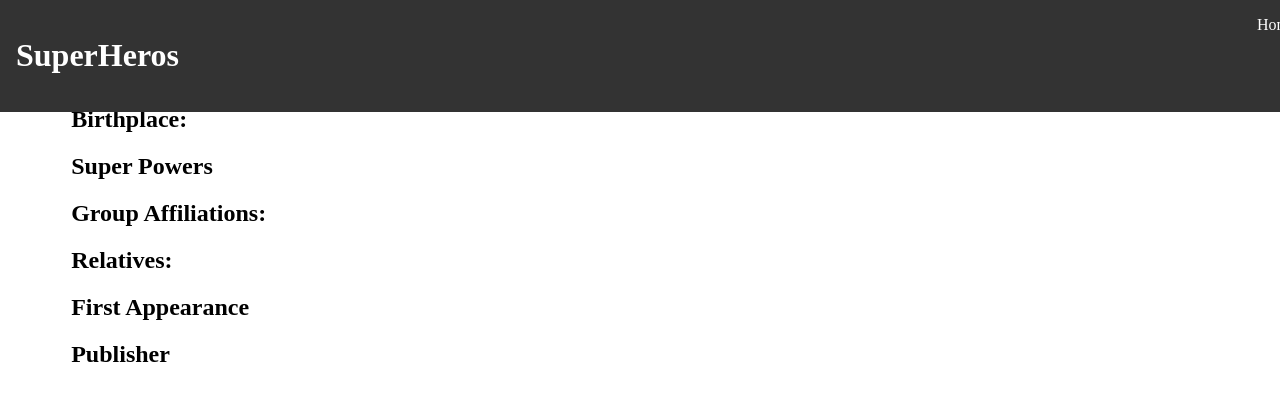
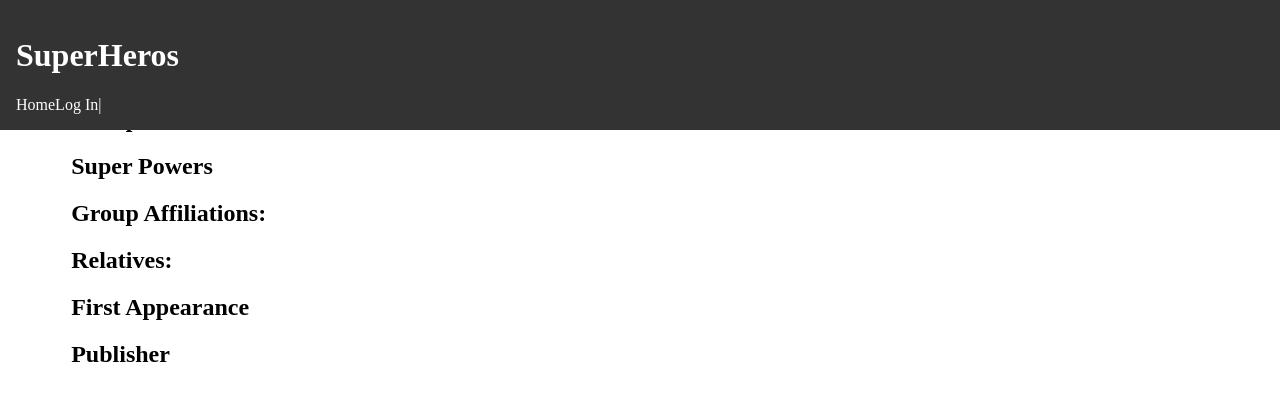
Before and after one commit to mira87/superheros, a Django app: template practiceapp/templates/practiceapp/superhero_detail.html in a window 1280 px wide. Shown: the top 401 px of the page. Run offline with Django 3.2, Linux system fonts and the light colour scheme; the template is opened without the code that fills it, so the values that code supplies are empty.

Commit message:
working on css

```diff
--- a/practiceapp/static/css/practiceapp.css
+++ b/practiceapp/static/css/practiceapp.css
@@ -24,8 +24,6 @@
   min-height: 57px;
   padding: 1em;
   width: 100%;
-  display: flex;
-  justify-content: space-between;
   left: 0;
 }
 
--- a/practiceapp/templates/practiceapp/base.html
+++ b/practiceapp/templates/practiceapp/base.html
@@ -15,7 +15,8 @@
       <header>
         <h1>SuperHeros</h1>
         <nav>
-          <a href="/">Home</a>
+          <a href="/">Home</a> |
+          <a>Log In</a>
         </nav>
       </header>
       {% block content %} {% endblock %}
```
